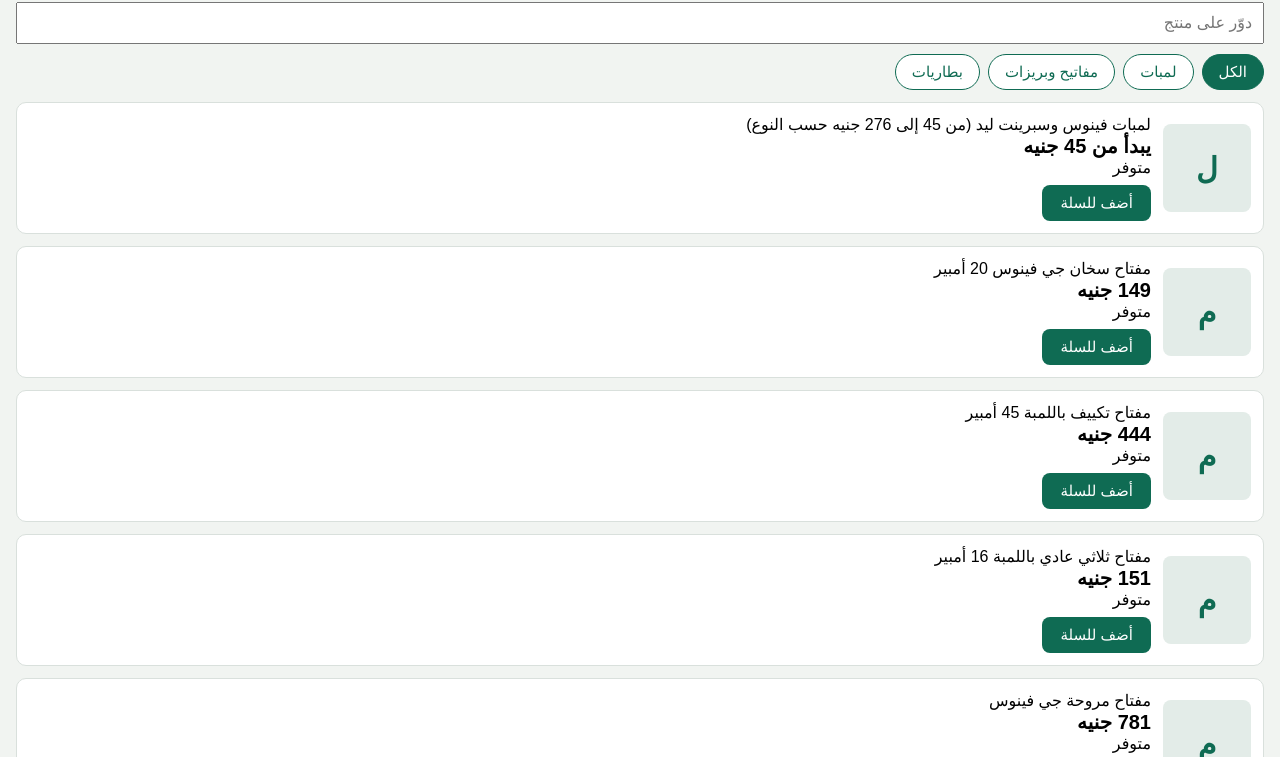
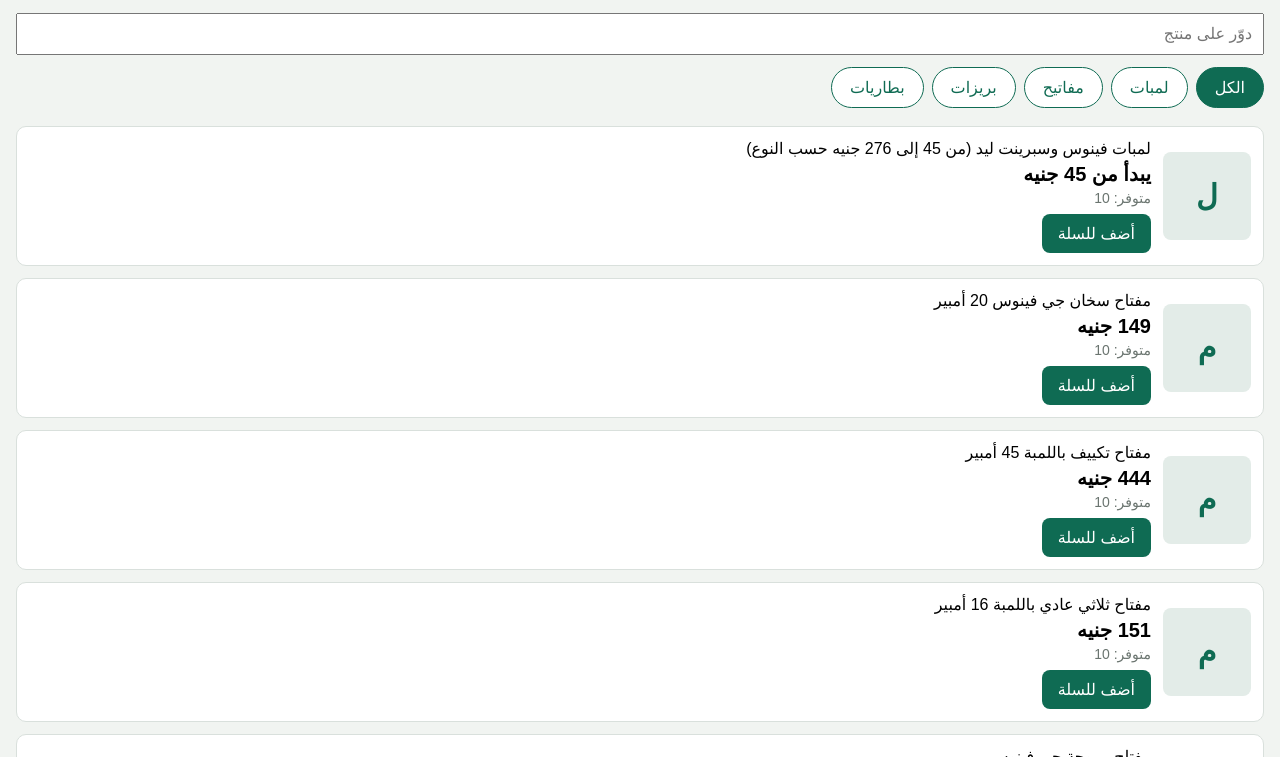
Before and after one commit to jimmyahmed382-cloud/suez-store, a plain HTML site: page index.html in a window 1280 px wide. Shown: the part 83-840 px from the top of the page. Drawn offline with Linux system fonts and the light colour scheme.

Commit message:
Update index.html

```diff
--- a/index.html
+++ b/index.html
@@ -3,203 +3,206 @@
 <head>
   <meta charset="utf-8">
   <meta name="viewport" content="width=device-width, initial-scale=1">
-  <title>Suez Store</title><link rel="manifest" href="manifest.json">
+  <title>Suez Store</title>
+  <link rel="manifest" href="manifest.json">
   <meta name="theme-color" content="#0f6b53">
   <style>
     body { font-family: sans-serif; background: #f1f4f1; margin: 0; padding: 16px 16px 90px; }
-    h1 { color: #0f6b53; margin: 0 0 4px; }
-    .sub { color: #6b7570; font-size: 14px; margin-bottom: 12px; }
-    input, textarea { width: 100%; padding: 10px; font-size: 16px; margin-bottom: 10px; box-sizing: border-box; font-family: inherit; }
-    .cats { display: flex; gap: 8px; overflow-x: auto; margin-bottom: 12px; }
-    .cats button { flex: none; padding: 8px 16px; border: 1px solid #0f6b53; background: white; color: #0f6b53; border-radius: 20px; font-size: 15px; }
-    .cats button.on { background: #0f6b53; color: white; }
+    h1 { color: #0f6b53; }
+    input { width: 100%; padding: 10px; font-size: 16px; margin-bottom: 12px; box-sizing: border-box; }
+    #cats { display: flex; gap: 8px; overflow-x: auto; margin-bottom: 14px; padding-bottom: 4px; }
+    .chip { flex: none; border: 1.5px solid #0f6b53; background: white; color: #0f6b53; border-radius: 30px; padding: 10px 18px; font-size: 16px; }
+    .chip.on { background: #0f6b53; color: white; }
     .card { display: flex; gap: 12px; align-items: center; background: white; border-radius: 10px; padding: 12px; margin-bottom: 12px; border: 1px solid #d9e0dc; }
     .pic { position: relative; width: 88px; height: 88px; flex: none; border-radius: 8px; background: #e3ece8; overflow: hidden; display: flex; align-items: center; justify-content: center; color: #0f6b53; font-size: 30px; font-weight: bold; }
     .pic img { position: absolute; top: 0; left: 0; width: 100%; height: 100%; object-fit: cover; display: block; }
     .info { min-width: 0; flex: 1; }
     .name { overflow-wrap: anywhere; }
-    .price { font-size: 20px; font-weight: bold; }
+    .price { font-size: 20px; font-weight: bold; margin: 4px 0; }
+    .qty { color: #6b7570; font-size: 14px; margin-bottom: 8px; }
     .out { color: #a3302a; }
-    .add { margin-top: 8px; padding: 9px 18px; border: 0; border-radius: 8px; background: #0f6b53; color: white; font-size: 15px; }
-    .qty { display: inline-flex; align-items: center; gap: 12px; margin-top: 8px; }
-    .qty button { width: 36px; height: 36px; border: 1px solid #0f6b53; background: white; color: #0f6b53; border-radius: 8px; font-size: 20px; }
-    .qty span { min-width: 20px; text-align: center; font-size: 17px; }
-    #bar { position: fixed; bottom: 0; left: 0; right: 0; background: #0f6b53; color: white; padding: 14px 16px; display: none; justify-content: space-between; align-items: center; font-size: 17px; }
-    #bar button { background: white; color: #0f6b53; border: 0; padding: 10px 18px; border-radius: 8px; font-size: 16px; font-weight: bold; }
-    #sheet { position: fixed; top: 0; left: 0; right: 0; bottom: 0; background: rgba(0,0,0,.5); display: none; align-items: flex-end; z-index: 10; }
-    #box { background: white; width: 100%; max-height: 90vh; overflow: auto; border-radius: 16px 16px 0 0; padding: 16px; box-sizing: border-box; }
-    #box h2 { margin: 0 0 12px; color: #0f6b53; }
-    .row { display: flex; justify-content: space-between; align-items: center; gap: 8px; padding: 10px 0; border-bottom: 1px solid #eee; }
-    .row .t { flex: 1; font-size: 14px; }
-    .total { font-size: 20px; font-weight: bold; margin: 14px 0; }
-    .send { width: 100%; padding: 14px; border: 0; border-radius: 10px; background: #25a244; color: white; font-size: 18px; font-weight: bold; }
-    .close { width: 100%; padding: 12px; margin-top: 8px; border: 0; background: none; color: #6b7570; font-size: 15px; }
-    .empty { text-align: center; color: #6b7570; padding: 30px 0; }
+    .add { background: #0f6b53; color: white; border: 0; border-radius: 8px; padding: 10px 16px; font-size: 16px; }
+    .add:disabled { background: #b9c3be; }
+    .step { display: inline-flex; align-items: center; gap: 4px; }
+    .step button { width: 40px; height: 40px; border: 1.5px solid #0f6b53; background: white; color: #0f6b53; border-radius: 8px; font-size: 22px; }
+    .step b { min-width: 34px; text-align: center; font-size: 18px; }
+    #bar { position: fixed; left: 12px; right: 12px; bottom: 12px; background: #0f6b53; color: white; border: 0; border-radius: 12px; padding: 16px; font-size: 18px; display: flex; justify-content: space-between; z-index: 5; }
+    #panel { position: fixed; top: 0; left: 0; right: 0; bottom: 0; background: #f1f4f1; z-index: 10; overflow-y: auto; padding: 16px; }
+    #panel[hidden], #bar[hidden] { display: none; }
+    .row { background: white; border: 1px solid #d9e0dc; border-radius: 10px; padding: 12px; margin-bottom: 10px; }
+    .total { font-size: 22px; font-weight: bold; margin: 16px 0; }
+    .big { display: block; width: 100%; box-sizing: border-box; text-align: center; text-decoration: none; background: #0f6b53; color: white; border: 0; border-radius: 10px; padding: 14px; font-size: 18px; margin-bottom: 10px; }
+    .big.alt { background: white; color: #0f6b53; border: 1.5px solid #0f6b53; }
+    .x { background: none; border: 0; color: #a3302a; font-size: 15px; padding: 8px 0; }
   </style>
 </head>
 <body>
   <h1>Suez Store</h1>
-  <div class="sub" id="info"></div>
   <input id="search" placeholder="دوّر على منتج">
-  <div class="cats" id="cats"></div>
+  <div id="cats"></div>
   <div id="list"></div>
 
-  <div id="bar"><span id="barText"></span><button onclick="openCart()">عرض السلة</button></div>
-
-  <div id="sheet" onclick="if(event.target===this)closeCart()">
-    <div id="box">
-      <h2>سلة المشتريات</h2>
-      <div id="items"></div>
-      <div class="total" id="total"></div>
-      <input id="cname" placeholder="الاسم">
-      <input id="cphone" type="tel" placeholder="رقم الموبايل">
-      <textarea id="caddr" rows="2" placeholder="العنوان (أو اكتب: هستلم من المحل)"></textarea>
-      <button class="send" onclick="sendOrder()">اطلب على واتساب</button>
-      <button class="close" onclick="closeCart()">رجوع للتسوق</button>
-    </div>
-  </div>
+  <button id="bar" hidden></button>
+  <div id="panel" hidden></div>
 
   <script>
-    // ===== غيّر بيانات المحل هنا =====
-    // الواتساب: بالصيغة الدولية بدون + ولا صفر. مثال: 201012345678
-    var SHOP = { whatsapp: "01092967350", phone: "01092967350", address: "السويس" };
-
-    // cat = التصنيف | img = اسم ملف الصورة اللي هترفعها على GitHub جنب index.html
-    // qty = الكمية المتاحة (0 = خلصان) | from:true لو السعر "يبدأ من"
+    // img = اسم ملف الصورة اللي هترفعها على GitHub جنب index.html
+    // cat = القسم (لمبات / مفاتيح / بريزات / بطاريات)
+    // qty = الكمية المتاحة
     var products = [
-        { cat: "لمبات", from: true, name: "لمبات فينوس وسبرينت ليد (من 45 إلى 276 جنيه حسب النوع)", price: 45, qty: 10, img: "lamps-venus.jpg" },
-        { cat: "مفاتيح وبريزات", name: "مفتاح سخان جي فينوس 20 أمبير", price: 149, qty: 10, img: "switch-heater.jpg" },
-        { cat: "مفاتيح وبريزات", name: "مفتاح تكييف باللمبة 45 أمبير", price: 444, qty: 10, img: "switch-ac.jpg" },
-        { cat: "مفاتيح وبريزات", name: "مفتاح ثلاثي عادي باللمبة 16 أمبير", price: 151, qty: 10, img: "switch-triple.jpg" },
-        { cat: "مفاتيح وبريزات", name: "مفتاح مروحة جي فينوس", price: 781, qty: 10, img: "switch-fan.jpg" },
-        { cat: "مفاتيح وبريزات", name: "بريزة شوكو بمفتاح وفصل ولمبة إشارة 16A", price: 260, qty: 10, img: "socket-choco.jpg" },
-        { cat: "مفاتيح وبريزات", name: "بريزة قوة سمارت واي فاي", price: 1060, qty: 10, img: "socket-smart.jpg" },
-        { cat: "مفاتيح وبريزات", name: "بريزة USB مجوز 2A", price: 788, qty: 10, img: "socket-usb.jpg" },
-        { cat: "مفاتيح وبريزات", name: "بريزة أرضي والأمان (بيج) 16A", price: 59, qty: 10, img: "socket-earth.jpg" },
-        { cat: "مفاتيح وبريزات", name: "بريزة إنترنت CAT6", price: 195, qty: 10, img: "socket-cat6.jpg" },
-        { cat: "مفاتيح وبريزات", from: true, name: "وشوش جي فينوس كلاسيك / جلاكسي / سكاي (من 28 إلى 72 جنيه حسب المقاس)", price: 28, qty: 10, img: "faceplates.jpg" },
-        { cat: "لمبات", name: "سبوت لايت مدور متحرك 6 وات", price: 140, qty: 10, img: "spotlight.jpg" },
-        { cat: "لمبات", name: "سبوت لايت مدور متحرك 9 وات", price: 165, qty: 10, img: "spotlight.jpg" },
-        { cat: "لمبات", name: "سبوت لايت مدور متحرك 20 وات", price: 390, qty: 10, img: "spotlight.jpg" },
-        { cat: "لمبات", name: "سبوت لايت مدور متحرك 30 وات", price: 550, qty: 10, img: "spotlight.jpg" },
-        { cat: "لمبات", name: "بانيل مدور 6 وات", price: 125, qty: 10, img: "panel-round.jpg" },
-        { cat: "لمبات", name: "بانيل مدور 9 وات", price: 145, qty: 10, img: "panel-round.jpg" },
-        { cat: "لمبات", name: "بانيل مدور 12 وات", price: 175, qty: 10, img: "panel-round.jpg" },
-        { cat: "لمبات", name: "بانيل مدور 18 وات", price: 225, qty: 10, img: "panel-round.jpg" },
-        { cat: "لمبات", name: "بانيل مدور 24 وات", price: 310, qty: 10, img: "panel-round.jpg" },
-        { cat: "لمبات", name: "بانيل مربع 16 وات", price: 210, qty: 10, img: "panel-square.jpg" },
-        { cat: "لمبات", name: "لمبة إليوس ليد بلحة / شمعة 5 وات (أبيض مصنفر)", price: 59, qty: 10, img: "bulb-candle.jpg" },
-        { cat: "لمبات", name: "لمبة إليوس MR16 كاس 3.5 وات (ليد أصفر دافئ)", price: 70, qty: 10, img: "bulb-mr16.jpg" },
-        { cat: "لمبات", name: "لمبة إليوس ليد تيوب 120 سم (20 وات)", price: 158, qty: 10, img: "tube-120.jpg" },
-        { cat: "لمبات", name: "لمبة إليوس ليد 12 وات (عبوة متعددة)", price: 400, qty: 10, img: "bulb-12w.jpg" },
-        { cat: "بطاريات", name: "إنرجايزر قلم (AA) قلوي - كارت 2 حجر", price: 85, qty: 10, img: "bat-aa.jpg" },
-        { cat: "بطاريات", name: "إنرجايزر ريموت (AAA) قلوي - كارت 2 حجر", price: 85, qty: 10, img: "bat-aaa.jpg" },
-        { cat: "بطاريات", name: "إنرجايزر ماكس برومو (AA) - عبوة 6 حجارة", price: 220, qty: 10, img: "bat-aa.jpg" },
-        { cat: "بطاريات", name: "إنرجايزر طورش (D) قلوي ماكس - كارت 2 حجر", price: 293, qty: 10, img: "bat-d.jpg" },
-        { cat: "بطاريات", name: "إنرجايزر مربع (9V) قلوي", price: 250, qty: 10, img: "bat-9v.jpg" },
-        { cat: "بطاريات", name: "إنرجايزر عملة (CR2032) ليثيوم 3 فولت", price: 75, qty: 10, img: "bat-cr2032.jpg" },
-        { cat: "بطاريات", name: "إنرجايزر شحن قلم (AA) 2300mAh - كارت 2 حجر", price: 450, qty: 10, img: "bat-rechargeable.jpg" },
-        { cat: "بطاريات", name: "إنرجايزر شحن ريموت (AAA) 800mAh - كارت 2 حجر", price: 450, qty: 10, img: "bat-rechargeable.jpg" },
-        { cat: "بطاريات", name: "شاحن ماكسي + 4 حجارة (AA) 2000mAh", price: 1033, qty: 10, img: "charger-maxi.jpg" }
+        { name: "لمبات فينوس وسبرينت ليد (من 45 إلى 276 جنيه حسب النوع)", price: 45, qty: 10, cat: "لمبات", img: "lamps-venus.jpg", from: true },
+        { name: "مفتاح سخان جي فينوس 20 أمبير", price: 149, qty: 10, cat: "مفاتيح", img: "switch-heater.jpg" },
+        { name: "مفتاح تكييف باللمبة 45 أمبير", price: 444, qty: 10, cat: "مفاتيح", img: "switch-ac.jpg" },
+        { name: "مفتاح ثلاثي عادي باللمبة 16 أمبير", price: 151, qty: 10, cat: "مفاتيح", img: "switch-triple.jpg" },
+        { name: "مفتاح مروحة جي فينوس", price: 781, qty: 10, cat: "مفاتيح", img: "switch-fan.jpg" },
+        { name: "بريزة شوكو بمفتاح وفصل ولمبة إشارة 16A", price: 260, qty: 10, cat: "بريزات", img: "socket-choco.jpg" },
+        { name: "بريزة قوة سمارت واي فاي", price: 1060, qty: 10, cat: "بريزات", img: "socket-smart.jpg" },
+        { name: "بريزة USB مجوز 2A", price: 788, qty: 10, cat: "بريزات", img: "socket-usb.jpg" },
+        { name: "بريزة أرضي والأمان (بيج) 16A", price: 59, qty: 10, cat: "بريزات", img: "socket-earth.jpg" },
+        { name: "بريزة إنترنت CAT6", price: 195, qty: 10, cat: "بريزات", img: "socket-cat6.jpg" },
+        { name: "وشوش جي فينوس كلاسيك / جلاكسي / سكاي (من 28 إلى 72 جنيه حسب المقاس)", price: 28, qty: 10, cat: "بريزات", img: "faceplates.jpg", from: true },
+        { name: "سبوت لايت مدور متحرك 6 وات", price: 140, qty: 10, cat: "لمبات", img: "spotlight.jpg" },
+        { name: "سبوت لايت مدور متحرك 9 وات", price: 165, qty: 10, cat: "لمبات", img: "spotlight.jpg" },
+        { name: "سبوت لايت مدور متحرك 20 وات", price: 390, qty: 10, cat: "لمبات", img: "spotlight.jpg" },
+        { name: "سبوت لايت مدور متحرك 30 وات", price: 550, qty: 10, cat: "لمبات", img: "spotlight.jpg" },
+        { name: "بانيل مدور 6 وات", price: 125, qty: 10, cat: "لمبات", img: "panel-round.jpg" },
+        { name: "بانيل مدور 9 وات", price: 145, qty: 10, cat: "لمبات", img: "panel-round.jpg" },
+        { name: "بانيل مدور 12 وات", price: 175, qty: 10, cat: "لمبات", img: "panel-round.jpg" },
+        { name: "بانيل مدور 18 وات", price: 225, qty: 10, cat: "لمبات", img: "panel-round.jpg" },
+        { name: "بانيل مدور 24 وات", price: 310, qty: 10, cat: "لمبات", img: "panel-round.jpg" },
+        { name: "بانيل مربع 16 وات", price: 210, qty: 10, cat: "لمبات", img: "panel-square.jpg" },
+        { name: "لمبة إليوس ليد بلحة / شمعة 5 وات (أبيض مصنفر)", price: 59, qty: 10, cat: "لمبات", img: "bulb-candle.jpg" },
+        { name: "لمبة إليوس MR16 كاس 3.5 وات (ليد أصفر دافئ)", price: 70, qty: 10, cat: "لمبات", img: "bulb-mr16.jpg" },
+        { name: "لمبة إليوس ليد تيوب 120 سم (20 وات)", price: 158, qty: 10, cat: "لمبات", img: "tube-120.jpg" },
+        { name: "لمبة إليوس ليد 12 وات (عبوة متعددة)", price: 400, qty: 10, cat: "لمبات", img: "bulb-12w.jpg" },
+        { name: "إنرجايزر قلم (AA) قلوي - كارت 2 حجر", price: 85, qty: 10, cat: "بطاريات", img: "bat-aa.jpg" },
+        { name: "إنرجايزر ريموت (AAA) قلوي - كارت 2 حجر", price: 85, qty: 10, cat: "بطاريات", img: "bat-aaa.jpg" },
+        { name: "إنرجايزر ماكس برومو (AA) - عبوة 6 حجارة", price: 220, qty: 10, cat: "بطاريات", img: "bat-aa.jpg" },
+        { name: "إنرجايزر طورش (D) قلوي ماكس - كارت 2 حجر", price: 293, qty: 10, cat: "بطاريات", img: "bat-d.jpg" },
+        { name: "إنرجايزر مربع (9V) قلوي", price: 250, qty: 10, cat: "بطاريات", img: "bat-9v.jpg" },
+        { name: "إنرجايزر عملة (CR2032) ليثيوم 3 فولت", price: 75, qty: 10, cat: "بطاريات", img: "bat-cr2032.jpg" },
+        { name: "إنرجايزر شحن قلم (AA) 2300mAh - كارت 2 حجر", price: 450, qty: 10, cat: "بطاريات", img: "bat-rechargeable.jpg" },
+        { name: "إنرجايزر شحن ريموت (AAA) 800mAh - كارت 2 حجر", price: 450, qty: 10, cat: "بطاريات", img: "bat-rechargeable.jpg" },
+        { name: "شاحن ماكسي + 4 حجارة (AA) 2000mAh", price: 1033, qty: 10, cat: "بطاريات", img: "charger-maxi.jpg" }
     ];
 
+    var CATS = ["الكل", "لمبات", "مفاتيح", "بريزات", "بطاريات"];
+    var current = "الكل";
     var cart = {};
-    var cat = "الكل";
-    try { cart = JSON.parse(localStorage.getItem("suez_cart") || "{}"); } catch (e) { cart = {}; }
-    for (var k in cart) { if (!products[k]) delete cart[k]; }
+    try { cart = JSON.parse(localStorage.getItem("suez-cart") || "{}"); } catch (e) { cart = {}; }
 
-    function $(id) { return document.getElementById(id); }
-    function save() { try { localStorage.setItem("suez_cart", JSON.stringify(cart)); } catch (e) {} }
+    function find(name) {
+      for (var i = 0; i < products.length; i++) if (products[i].name === name) return products[i];
+      return null;
+    }
+    function save() { try { localStorage.setItem("suez-cart", JSON.stringify(cart)); } catch (e) {} }
+    function esc(s) { return String(s).replace(/&/g, "&amp;").replace(/"/g, "&quot;").replace(/</g, "&lt;"); }
 
-    function showCats() {
-      var names = ["الكل"];
-      products.forEach(function (p) { if (names.indexOf(p.cat) < 0) names.push(p.cat); });
-      $("cats").innerHTML = names.map(function (n) {
-        return '<button class="' + (n === cat ? "on" : "") + '" onclick="setCat(\'' + n + '\')">' + n + '</button>';
-      }).join("");
+    function cartInfo() {
+      var n = 0, total = 0;
+      for (var name in cart) {
+        var p = find(name);
+        if (!p) { delete cart[name]; continue; }
+        n += cart[name]; total += cart[name] * p.price;
+      }
+      return { n: n, total: total };
     }
-    function setCat(n) { cat = n; showCats(); show(); }
+
+    function change(name, d) {
+      var p = find(name);
+      var c = (cart[name] || 0) + d;
+      if (c > p.qty) c = p.qty;
+      if (c <= 0) delete cart[name]; else cart[name] = c;
+      save(); render();
+    }
+
+    function stepper(p) {
+      var n = cart[p.name] || 0;
+      var k = esc(p.name);
+      if (p.qty <= 0) return '<button class="add" disabled>خلصان</button>';
+      if (n === 0) return '<button class="add" data-act="add" data-name="' + k + '">أضف للسلة</button>';
+      return '<span class="step"><button data-act="plus" data-name="' + k + '">+</button><b>' + n +
+             '</b><button data-act="minus" data-name="' + k + '">−</button></span>';
+    }
 
     function show() {
-      var word = $("search").value.toLowerCase();
+      var word = document.getElementById("search").value.toLowerCase();
       var html = "";
       for (var i = 0; i < products.length; i++) {
         var p = products[i];
-        if ((cat === "الكل" || p.cat === cat) && p.name.toLowerCase().indexOf(word) >= 0) {
-          var pic = '<div class="pic">' + p.name.charAt(0) +
-            (p.img ? '<img src="' + p.img + '" alt="" loading="lazy" onerror="this.remove()">' : '') +
-            '</div>';
-          var n = cart[i] || 0;
-          var ctrl = p.qty <= 0 ? ''
-            : n ? '<div class="qty"><button onclick="chg(' + i + ',1)">+</button><span>' + n + '</span><button onclick="chg(' + i + ',-1)">−</button></div>'
-                : '<button class="add" onclick="chg(' + i + ',1)">أضف للسلة</button>';
-          html += '<div class="card">' + pic +
-            '<div class="info">' +
-            '<div class="name">' + p.name + '</div>' +
-            '<div class="price">' + (p.from ? 'يبدأ من ' : '') + p.price + ' جنيه</div>' +
-            '<div' + (p.qty > 0 ? '>متوفر' : ' class="out">خلصان') + '</div>' +
-            ctrl +
-            '</div></div>';
-        }
+        if (current !== "الكل" && p.cat !== current) continue;
+        if (p.name.toLowerCase().indexOf(word) < 0) continue;
+        var pic = '<div class="pic">' + p.name.charAt(0) +
+          (p.img ? '<img src="' + p.img + '" alt="" loading="lazy" onerror="this.remove()">' : '') + '</div>';
+        html += '<div class="card">' + pic + '<div class="info">' +
+          '<div class="name">' + p.name + '</div>' +
+          '<div class="price">' + (p.from ? 'يبدأ من ' : '') + p.price + ' جنيه</div>' +
+          '<div class="qty' + (p.qty > 0 ? '' : ' out') + '">' + (p.qty > 0 ? 'متوفر: ' + p.qty : 'خلصان') + '</div>' +
+          stepper(p) + '</div></div>';
       }
-      $("list").innerHTML = html || '<div class="empty">مفيش منتجات مطابقة</div>';
+      document.getElementById("list").innerHTML = html || '<p>مفيش نتائج</p>';
     }
 
-    function chg(i, d) {
-      var n = (cart[i] || 0) + d;
-      if (n > products[i].qty) n = products[i].qty;
-      if (n <= 0) delete cart[i]; else cart[i] = n;
-      save(); show(); bar();
-      if ($("sheet").style.display === "flex") showCart();
+    function showCats() {
+      var h = "";
+      for (var i = 0; i < CATS.length; i++)
+        h += '<button class="chip' + (CATS[i] === current ? ' on' : '') + '" data-cat="' + CATS[i] + '">' + CATS[i] + '</button>';
+      document.getElementById("cats").innerHTML = h;
     }
 
-    function totals() {
-      var c = 0, s = 0;
-      for (var i in cart) { c += cart[i]; s += cart[i] * products[i].price; }
-      return { count: c, sum: s };
+    function showBar() {
+      var s = cartInfo(), bar = document.getElementById("bar");
+      bar.hidden = s.n === 0;
+      bar.innerHTML = '<span>🛒 السلة (' + s.n + ')</span><span>' + s.total + ' جنيه</span>';
     }
 
-    function bar() {
-      var t = totals();
-      $("bar").style.display = t.count ? "flex" : "none";
-      $("barText").textContent = t.count + " منتج — " + t.sum + " جنيه";
+    function showPanel() {
+      var panel = document.getElementById("panel");
+      if (panel.hidden) return;
+      var s = cartInfo();
+      if (s.n === 0) { panel.hidden = true; return; }
+      var h = '<h1>🛒 السلة</h1>';
+      var msg = "طلب جديد من Suez Store:%0A";
+      for (var name in cart) {
+        var p = find(name), n = cart[name], k = esc(name);
+        h += '<div class="row"><div class="name">' + p.name + '</div>' +
+          '<div class="price">' + n + ' × ' + p.price + ' = ' + (n * p.price) + ' جنيه</div>' +
+          '<span class="step"><button data-act="plus" data-name="' + k + '">+</button><b>' + n +
+          '</b><button data-act="minus" data-name="' + k + '">−</button></span> ' +
+          '<button class="x" data-act="del" data-name="' + k + '">حذف</button></div>';
+        msg += "- " + encodeURIComponent(name + " × " + n + " = " + (n * p.price) + " جنيه") + "%0A";
+      }
+      msg += encodeURIComponent("الإجمالي: " + s.total + " جنيه");
+      h += '<div class="total">الإجمالي: ' + s.total + ' جنيه</div>' +
+        '<a class="big" href="https://wa.me/201092967350?text=' + msg + '">ابعت الطلب واتساب</a>' +
+        '<button class="big alt" data-act="clear">فضّي السلة</button>' +
+        '<button class="big alt" data-act="close">كمّل تسوق</button>';
+      panel.innerHTML = h;
     }
 
-    function showCart() {
-      var ids = Object.keys(cart);
-      $("items").innerHTML = ids.length ? ids.map(function (i) {
-        var p = products[i];
-        return '<div class="row"><div class="t">' + p.name + '<br><small>' + p.price + ' × ' + cart[i] + '</small></div>' +
-          '<div class="qty"><button onclick="chg(' + i + ',1)">+</button><span>' + cart[i] + '</span><button onclick="chg(' + i + ',-1)">−</button></div></div>';
-      }).join("") : '<div class="empty">السلة فاضية</div>';
-      $("total").textContent = "الإجمالي: " + totals().sum + " جنيه";
-    }
-    function openCart() { showCart(); $("sheet").style.display = "flex"; }
-    function closeCart() { $("sheet").style.display = "none"; }
+    function render() { show(); showBar(); showPanel(); }
 
-    function sendOrder() {
-      var ids = Object.keys(cart);
-      if (!ids.length) { alert("السلة فاضية"); return; }
-      if (SHOP.whatsapp === "01092967350") { alert("غيّر رقم الواتساب في أول الكود (SHOP)"); return; }
-      var msg = "طلب جديد من Suez Store\n\n";
-      ids.forEach(function (i) {
-        var p = products[i];
-        msg += "• " + p.name + "\n   " + cart[i] + " × " + p.price + " = " + (cart[i] * p.price) + " جنيه\n";
-      });
-      msg += "\nالإجمالي: " + totals().sum + " جنيه";
-      var nm = $("cname").value.trim(), ph = $("cphone").value.trim(), ad = $("caddr").value.trim();
-      if (nm) msg += "\nالاسم: " + nm;
-      if (ph) msg += "\nالموبايل: " + ph;
-      if (ad) msg += "\nالعنوان: " + ad;
-      window.location.href = "https://wa.me/" + SHOP.whatsapp + "?text=" + encodeURIComponent(msg);
-    }
+    document.addEventListener("click", function (e) {
+      var t = e.target;
+      if (t.id === "bar" || (t.parentNode && t.parentNode.id === "bar")) {
+        document.getElementById("panel").hidden = false; render(); return;
+      }
+      var c = t.getAttribute("data-cat");
+      if (c) { current = c; showCats(); show(); return; }
+      var act = t.getAttribute("data-act"), name = t.getAttribute("data-name");
+      if (act === "add" || act === "plus") change(name, 1);
+      else if (act === "minus") change(name, -1);
+      else if (act === "del") { delete cart[name]; save(); render(); }
+      else if (act === "clear") { cart = {}; save(); document.getElementById("panel").hidden = true; render(); }
+      else if (act === "close") { document.getElementById("panel").hidden = true; }
+    });
 
-    $("info").textContent = SHOP.address + " — " + SHOP.phone;
-    $("search").addEventListener("input", show);
-    showCats(); show(); bar();
+    document.getElementById("search").addEventListener("input", show);
+    showCats();
+    render();
     if ("serviceWorker" in navigator) {
       navigator.serviceWorker.register("sw.js");
     }
   </script>
 </body>
-  </html>
+</html>
```
